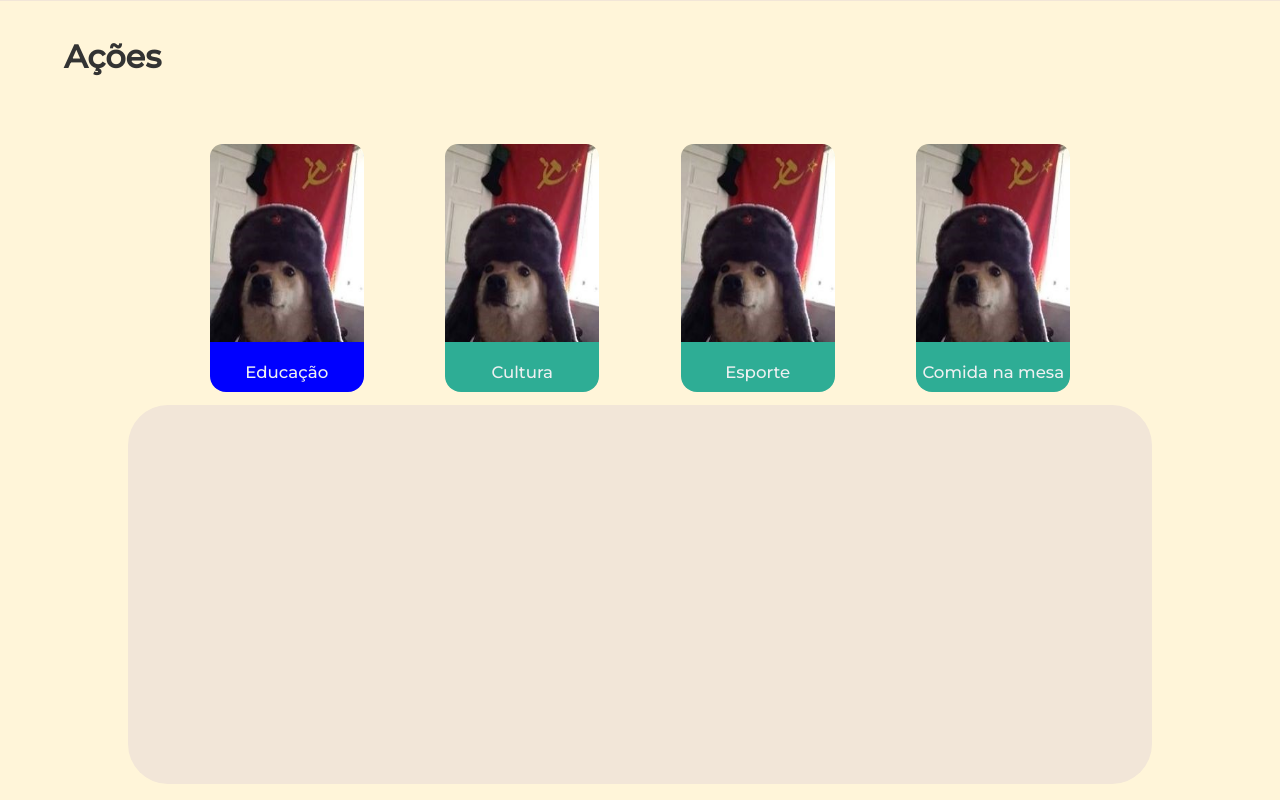
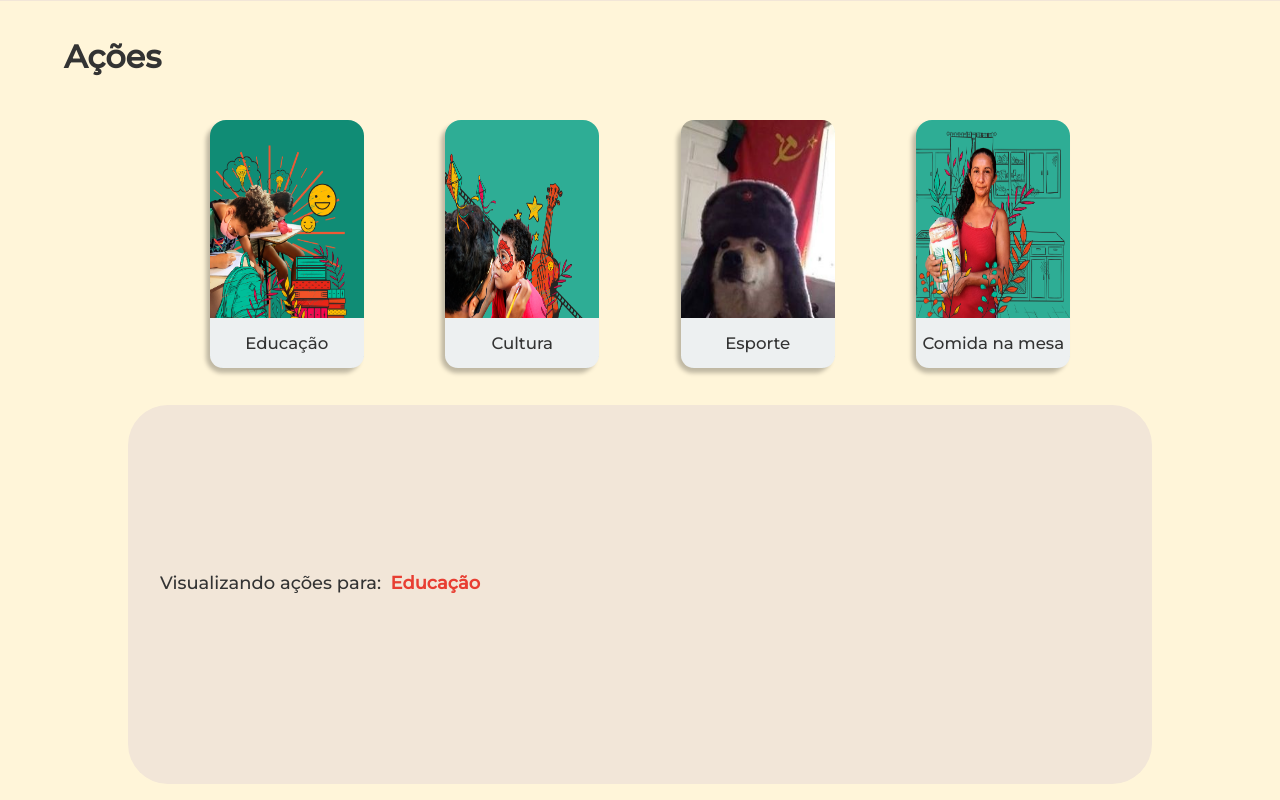
Before and after one commit to Thiagomrfs/AmorAoProximoSite, a Django app: page / in a window 1280 px wide. Shown: the part 2399-3199 px from the top of the page. Run offline with Django 3.2, Linux system fonts and the light colour scheme; data that the repository does not hold is empty; some libraries are stand-ins or nearby versions.

Commit message:
more changes on action cards

```diff
--- a/static/css/main/actionCard.css
+++ b/static/css/main/actionCard.css
@@ -2,8 +2,27 @@
     width: 100%;
     height: 100%;
     display: flex;
+    flex-direction: column;
     align-items: center;
     justify-content: center;
+}
+
+.cards-container .category-indicator {
+    display: flex;
+    align-self: flex-start;
+    width: 50%;
+
+    color: var(--text-black);
+    font-size: 1.4vw;
+    font-weight: 600;
+    margin-left: 2rem;
+    margin-bottom: 1.2rem;
+}
+
+.cards-container .category-indicator-name {
+    margin-left: 0.6rem;
+    color: var(--secondary);
+    font-weight: 700;
 }
 
 #education-actions, #culture-actions, #sports-actions, #food-actions {
--- a/static/css/main/sections.css
+++ b/static/css/main/sections.css
@@ -62,6 +62,7 @@
     height: 100vh;
     display: flex;
     padding-top: 1.5rem;
+    overflow: hidden;
 }
 
 #history .history-left {
@@ -144,7 +145,11 @@
     width: 15%;
     height: 90%;
     border-radius: 1rem;
+    margin-bottom: 3rem;
     background-color: var(--primary);
+    box-shadow: -4px 5px 4px rgba(0, 0, 0, 0.25);
+
+    cursor: pointer;
 
     display: flex;
     flex-direction: column;
@@ -153,7 +158,7 @@
 }
 
 #actions .categories-container .category-card.selected {
-    background-color: blue;
+    background-color: var(--primary-hover);
 }
 
 #actions .categories-container .category-card .category-image {
@@ -162,11 +167,21 @@
     border-radius: 0.8rem 0.8rem 0 0;
 }
 
+#actions .categories-container .category-card .title-container {
+    flex: 1;
+    background-color: var(--app-white);
+    border-radius: 0 0 0.8rem 0.8rem;
+    width: 100%;
+
+    display: flex;
+    justify-content: center;
+    align-items: center;
+}
+
 #actions .categories-container .category-card .category-title {
-    color: var(--app-white);
+    color: var(--text-black);
     font-size: 1.3vw;
     font-weight: 500;
-    margin-bottom: 0.6rem;
 }
 
 #actions .actions-main-container {
--- a/static/css/styles.css
+++ b/static/css/styles.css
@@ -10,6 +10,7 @@
     --background-two: #FFF5D9;
 
     --primary: #2EAD95;
+    --primary-hover: #108C75;
     --secondary: #E83E32;
     --secondary-hover: #BF3329;
     --text-black: #333333;
--- a/templates/index.html
+++ b/templates/index.html
@@ -55,25 +55,37 @@
             <div class="actions-main-container">
                 <div class="categories-container">
                     <div class="category-card">
-                        <img src="{% static 'img/placeholder.jpg' %}" alt="categoria educação" class="category-image">
-                        <p class="category-title">Educação</p>
+                        <img src="{% static 'img/categories/education.png' %}" alt="categoria educação" class="category-image">
+                        <div class="title-container">
+                            <p class="category-title">Educação</p>
+                        </div>
+                    </div>
+                    <div class="category-card">
+                        <img src="{% static 'img/categories/culture.png' %}" alt="categoria educação" class="category-image">
+                        <div class="title-container">
+                            <p class="category-title">Cultura</p>
+                        </div>
                     </div>
                     <div class="category-card">
                         <img src="{% static 'img/placeholder.jpg' %}" alt="categoria educação" class="category-image">
-                        <p class="category-title">Cultura</p>
+                        <div class="title-container">
+                            <p class="category-title">Esporte</p>
+                        </div>
                     </div>
                     <div class="category-card">
-                        <img src="{% static 'img/placeholder.jpg' %}" alt="categoria educação" class="category-image">
-                        <p class="category-title">Esporte</p>
-                    </div>
-                    <div class="category-card">
-                        <img src="{% static 'img/placeholder.jpg' %}" alt="categoria educação" class="category-image">
-                        <p class="category-title">Comida na mesa</p>
+                        <img src="{% static 'img/categories/food.png' %}" alt="categoria educação" class="category-image">
+                        <div class="title-container">
+                            <p class="category-title">Comida na mesa</p>
+                        </div>
                     </div>
                 </div>
                 <div class="actions-container">
                     <div id="education-actions">
                         <div class="cards-container">
+                            <div class="category-indicator">
+                                <p>Visualizando ações para: </p>
+                                <p class="category-indicator-name">Educação</p>
+                            </div>
                             <ul id="lightSlider1">
                                 {% for action in education %}
                                     <li>
@@ -88,6 +100,10 @@
                     </div>
                     <div id="culture-actions">
                         <div class="cards-container">
+                            <div class="category-indicator">
+                                <p>Visualizando ações para: </p>
+                                <p class="category-indicator-name">Cultura</p>
+                            </div>
                             <ul id="lightSlider2">
                                 {% for action in culture %}
                                     <div class="card">
@@ -99,6 +115,10 @@
                     </div>
                     <div id="sports-actions">
                         <div class="cards-container">
+                            <div class="category-indicator">
+                                <p>Visualizando ações para: </p>
+                                <p class="category-indicator-name">Esporte</p>
+                            </div>
                             <ul id="lightSlider3">
                                 {% for action in culture %}
                                     <div class="card">
@@ -110,6 +130,10 @@
                     </div>
                     <div id="food-actions">
                         <div class="cards-container">
+                            <div class="category-indicator">
+                                <p>Visualizando ações para: </p>
+                                <p class="category-indicator-name">Comida na mesa</p>
+                            </div>
                             <ul id="lightSlider4">
                                 {% for action in culture %}
                                     <div class="card">
```
Also changed, not shown: static/img/categories/culture.png (added), static/img/categories/education.png (added), static/img/categories/food.png (added).
